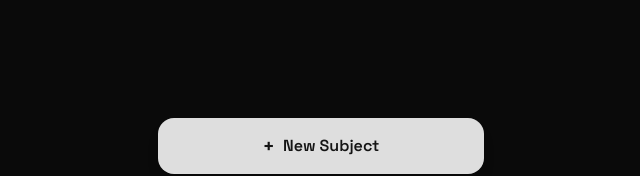
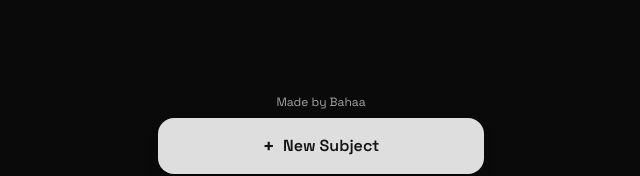
Before and after one commit to 0xffvirus/mcq_anki, a Next.js app: page / in a window 1280 px wide. Shown: the part 594-770 px from the top of the page, without its empty margins (319-959 px from the left). Built offline with nearby package versions, Linux system fonts and the light colour scheme.

Commit message:
add credit

```diff
--- a/app/page.tsx
+++ b/app/page.tsx
@@ -48,7 +48,8 @@ export default function Dashboard() {
       </div>
 
       {/* Subject List */}
-      <div className="flex-1 px-4 pb-24">
+      <div className="flex-1 px-4 pb-24 flex flex-col">
+        <div className="flex-1">
           {subjects.length === 0 ? (
             <EmptyState
               icon="📚"
@@ -77,6 +78,11 @@ export default function Dashboard() {
           )}
         </div>
 
+        <div className="pt-6 text-center text-xs text-muted-foreground">
+          Made by Bahaa
+        </div>
+      </div>
+
       {/* FAB */}
       <button
         onClick={() => setFormOpen(true)}
```
Lines whose indentation alone changed are shown as unchanged.
